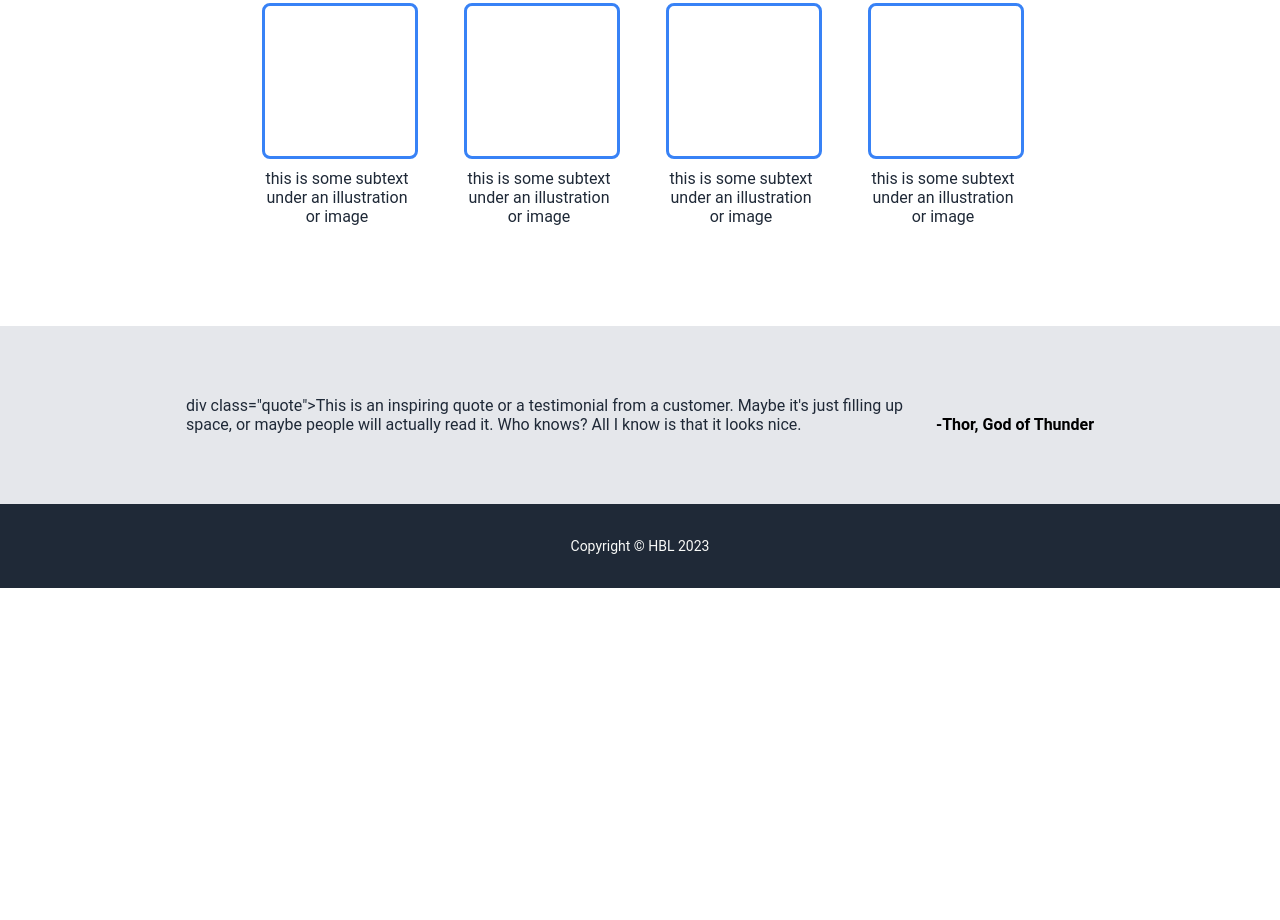
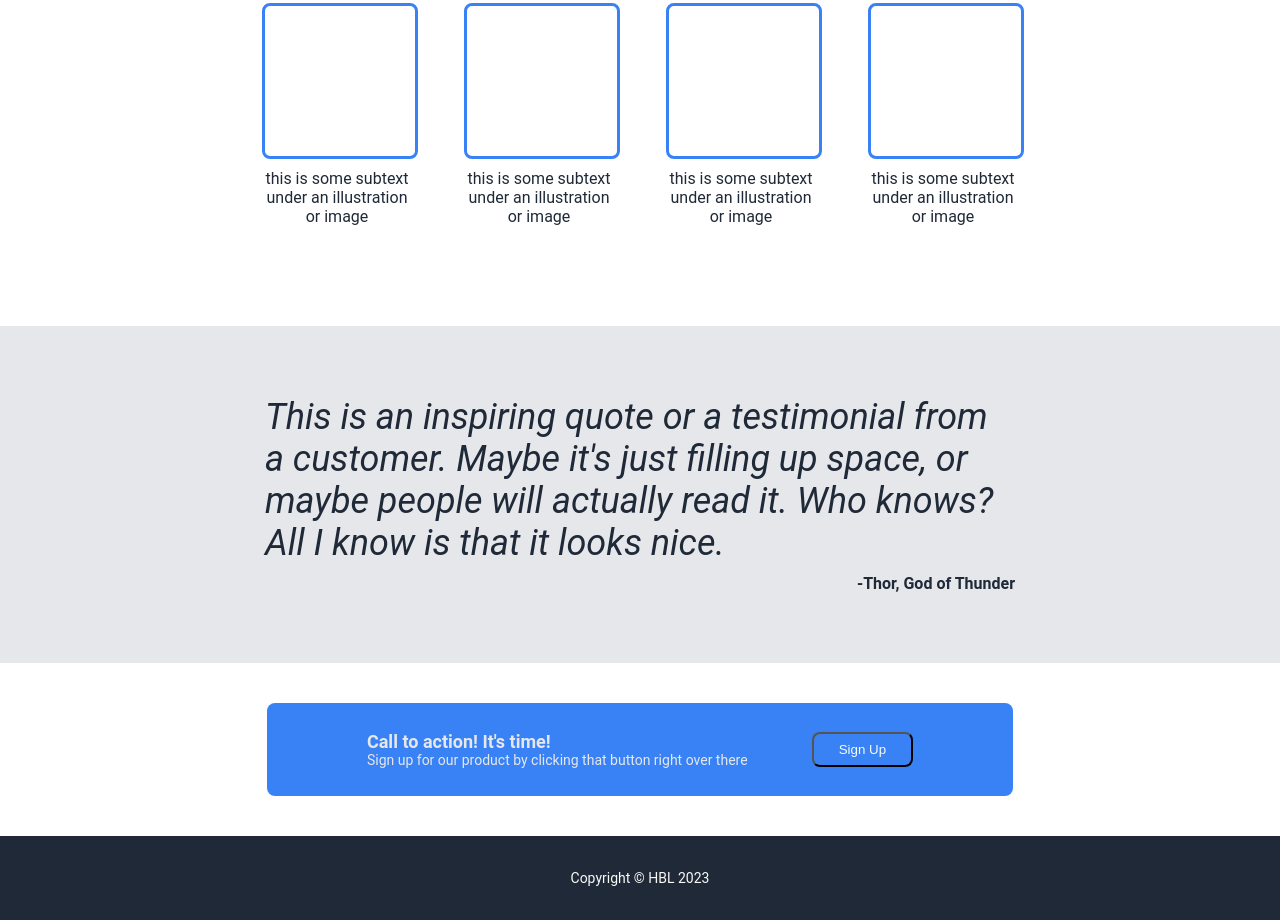
Before and after one commit to L-Benvenuti/Project-Landing-Page, a plain HTML site: page index.html in a window 1280 px wide. Shown: the part 472-1392 px from the top of the page. Before the commit the page ends 1060 px from the top, so only its background shows below. Drawn offline with Linux system fonts and the light colour scheme.

Commit message:
edit index.html style.css for section three

```diff
--- a/index.html
+++ b/index.html
@@ -22,7 +22,7 @@
                 <div class="container-right">
                     <div class="title">This website is awesome</div>
                     <div class="text">This website has some subtext that does here under the main title. It's a smaller font and the color is lower contrast.</div>
-                    <button>Sign Up</button>
+                    <button class="no-border">Sign Up</button>
                 </div>
                 <div class="container-left">
                     <div class="box"> this is a place holder for an image</div>
@@ -52,12 +52,18 @@
             </div>
             <div class="section-two">
                 <div class="container-two">
-                    div class="quote">This is an inspiring quote or a testimonial from a customer. Maybe it's just filling up space, or maybe people will actually read it. Who knows? All I know is that it looks nice.</div>
+                    <div class="quote">This is an inspiring quote or a testimonial from a customer. Maybe it's just filling up space, or maybe people will actually read it. Who knows? All I know is that it looks nice.</div>
                     <div class="author">-Thor, God of Thunder</div>
                 </div>
             </div>
             <div class="section-three">
-
+                <div class="block">
+                    <div class="blk-text">
+                        <div class="blk-title">Call to action! It's time!</div>
+                        <div>Sign up for our product by clicking that button right over there</div>
+                    </div>
+                    <button>Sign Up</button>
+                </div>
             </div>
         </div>
 
--- a/style.css
+++ b/style.css
@@ -67,6 +67,9 @@ button {
     margin: 14px 0px;
     padding: 8px 25px;
     border-radius: 8px;
+}
+
+.no-border {
     border: none;
 }
 
@@ -139,6 +142,31 @@ button {
     align-self: flex-end;
 }
 
+.section-three {
+    display: flex;
+    align-items: center;
+    justify-content: center;
+}
+
+.block {
+    max-width: 830px;
+    color: #e5e7eb;
+    font-size: 14px;
+    background: #3882f6;
+    border-radius: 8px;
+    padding: 15px 100px;
+    margin: 40px 0;
+    display: flex;
+    justify-content: space-between;
+    align-items: center;
+    gap: 64px;
+}
+
+.blk-title {
+    font-size: 18px;
+    font-weight: bold;
+}
+
 .footer {
     display: flex;
     justify-content: center;
```
